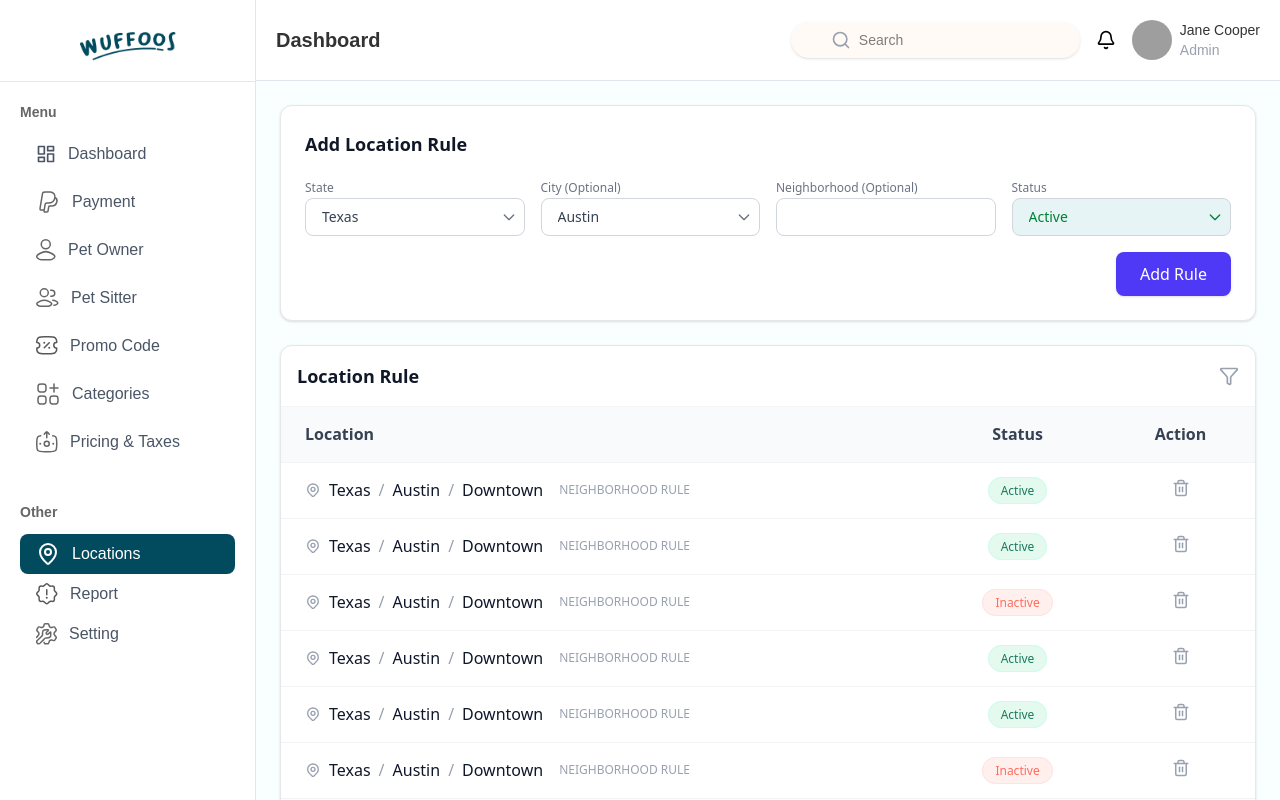
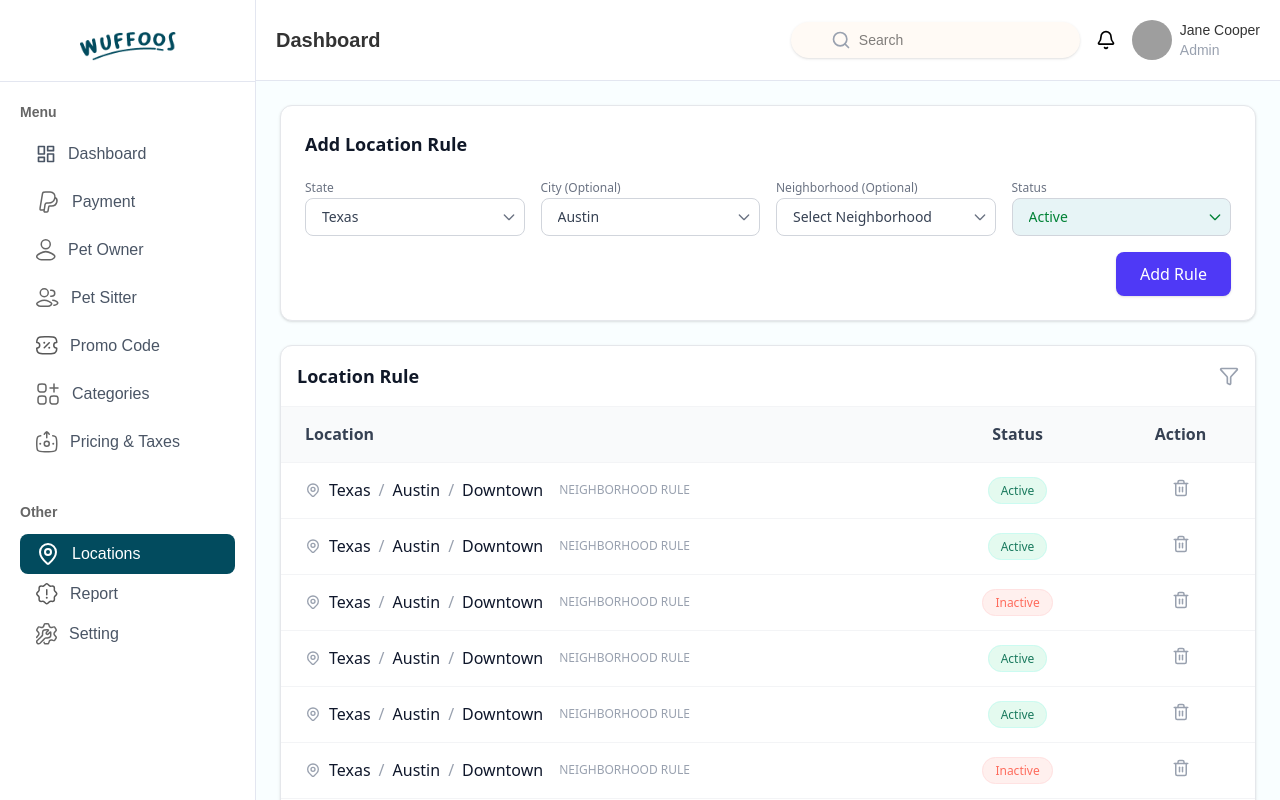
Before and after one commit to Topan-Roy/pet-care-DB, a React (Vite) app: page /dashboard/locations in a window 1280 px wide. Shown: the top 800 px of the page. Built offline with nearby package versions, Linux system fonts and the light colour scheme; grey boxes are pictures that could not be loaded.

Commit message:
added Locations page update

```diff
--- a/src/Pages/Locations.jsx
+++ b/src/Pages/Locations.jsx
@@ -208,14 +208,34 @@
                         <label className="text-xs text-gray-500 font-medium">
                             Neighborhood (Optional)
                         </label>
-            <input
-              type="text"
+                        <div className="relative">
+                            <select
                                 value={formData.neighborhood}
                                 onChange={(e) =>
                                     setFormData({ ...formData, neighborhood: e.target.value })
                                 }
-              className="w-full border border-gray-300 rounded-lg px-4 py-2 focus:outline-none focus:ring-2 focus:ring-teal-500 text-sm"
+                                className="w-full appearance-none bg-white border border-gray-300 rounded-lg px-4 py-2 pr-8 outline-none text-sm text-gray-700"
+                            >
+                                <option value="">Select Neighborhood</option>
+                                <option value="Downtown">Downtown</option>
+                                <option value="Uptown">Uptown</option>
+                            </select>
+                            <div className="pointer-events-none absolute inset-y-0 right-0 flex items-center px-2 text-gray-500">
+                                <svg
+                                    className="h-4 w-4"
+                                    fill="none"
+                                    viewBox="0 0 24 24"
+                                    stroke="currentColor"
+                                >
+                                    <path
+                                        strokeLinecap="round"
+                                        strokeLinejoin="round"
+                                        strokeWidth={2}
+                                        d="M19 9l-7 7-7-7"
                                     />
+                                </svg>
+                            </div>
+                        </div>
                     </div>
                     <div className="space-y-1">
                         <label className="text-xs text-gray-500 font-medium">Status</label>
```
Lines whose indentation alone changed are shown as unchanged.
